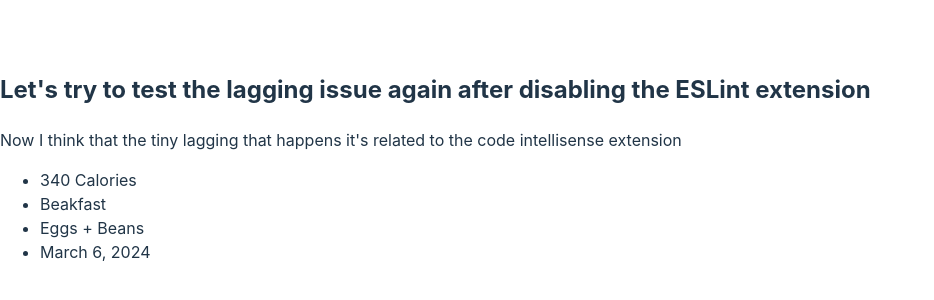
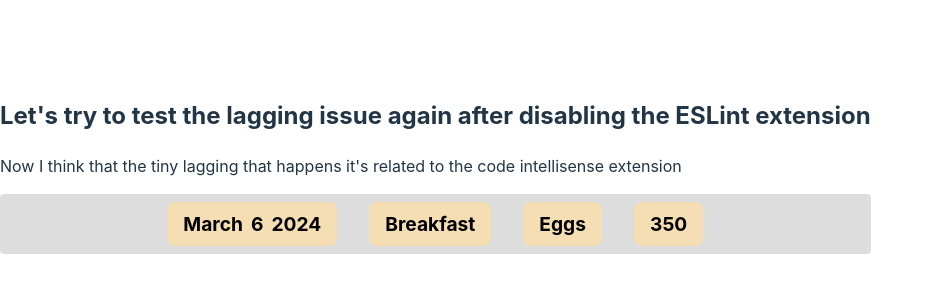
Before and after one commit to mostafafinal/Front-End-Tutorial, a React (Vite) app in the folder react/calorie-tracker/: page / in a window 1280 px wide. Shown: the part 234-534 px from the top of the page, without its empty margins (0-934 px from the left). Built offline with nearby package versions, Linux system fonts and the light colour scheme.

Commit message:
React Tasks

```diff
--- a/react/calorie-tracker/src/App.jsx
+++ b/react/calorie-tracker/src/App.jsx
@@ -10,7 +10,11 @@ function App() {
         Now I think that the tiny lagging that happens it's related to the code
         intellisense extension
       </p>
-      <CalorieRecord></CalorieRecord>
+      <CalorieRecord
+        meal="Breakfast"
+        calories="350"
+        food="Eggs"
+        date={new Date("2024-03-06")}></CalorieRecord>
     </div>
   );
 }
--- /dev/null
+++ b/react/calorie-tracker/src/components/CalorieRecord.css
@@ -0,0 +1,24 @@
+.parent-list {
+  list-style: none;
+  padding: 0.5rem;
+  border-radius: 0.25rem;
+  margin: auto;
+  display: flex;
+  background-color: #ddd;
+  gap: 2rem;
+  justify-content: center;
+  align-items: center;
+  li {
+    cursor: pointer;
+    padding: 0.5rem 1rem;
+    border-radius: 0.5rem;
+    background-color: wheat;
+    color: black;
+    font-size: 1.2rem;
+    font-weight: 700;
+    &.date {
+      display: flex;
+      gap: 0.5rem;
+    }
+  }
+}
--- a/react/calorie-tracker/src/components/CalorieRecord.jsx
+++ b/react/calorie-tracker/src/components/CalorieRecord.jsx
@@ -1,10 +1,19 @@
-function CalorieRecord() {
+import "./CalorieRecord.css";
+
+function CalorieRecord(props) {
+  const month = props.date.toLocaleString("default", { month: "long" });
+  const day = props.date.getDate();
+  const year = props.date.getFullYear();
   return (
-    <ul>
-      <li>340 Calories</li>
-      <li>Beakfast</li>
-      <li>Eggs + Beans</li>
-      <li>March 6, 2024</li>
+    <ul className="parent-list">
+      <li className="date">
+        <div>{month}</div>
+        <div>{day}</div>
+        <div>{year}</div>
+      </li>
+      <li>{props.meal}</li>
+      <li>{props.food}</li>
+      <li>{props.calories}</li>
     </ul>
   );
 }
```
